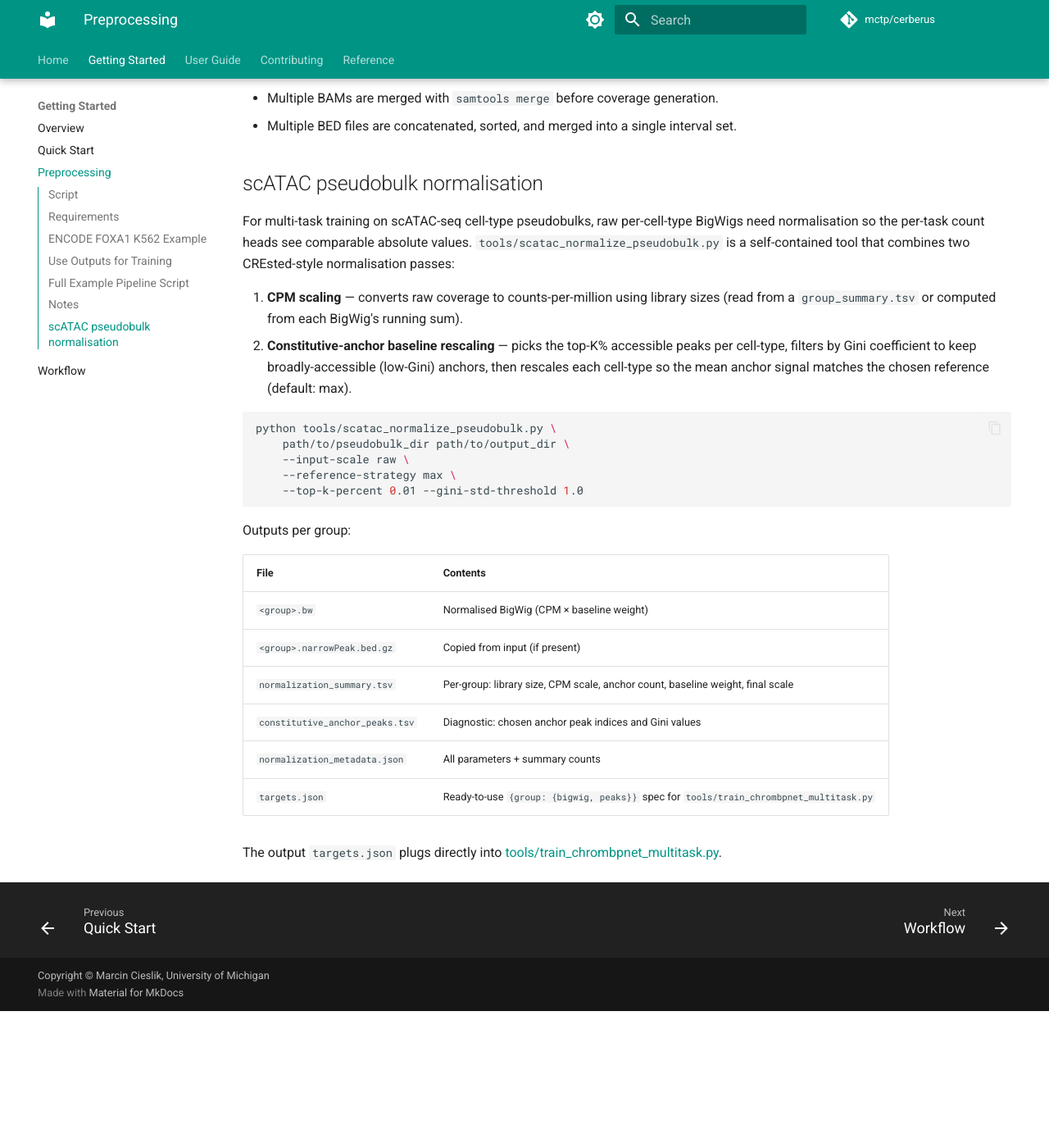
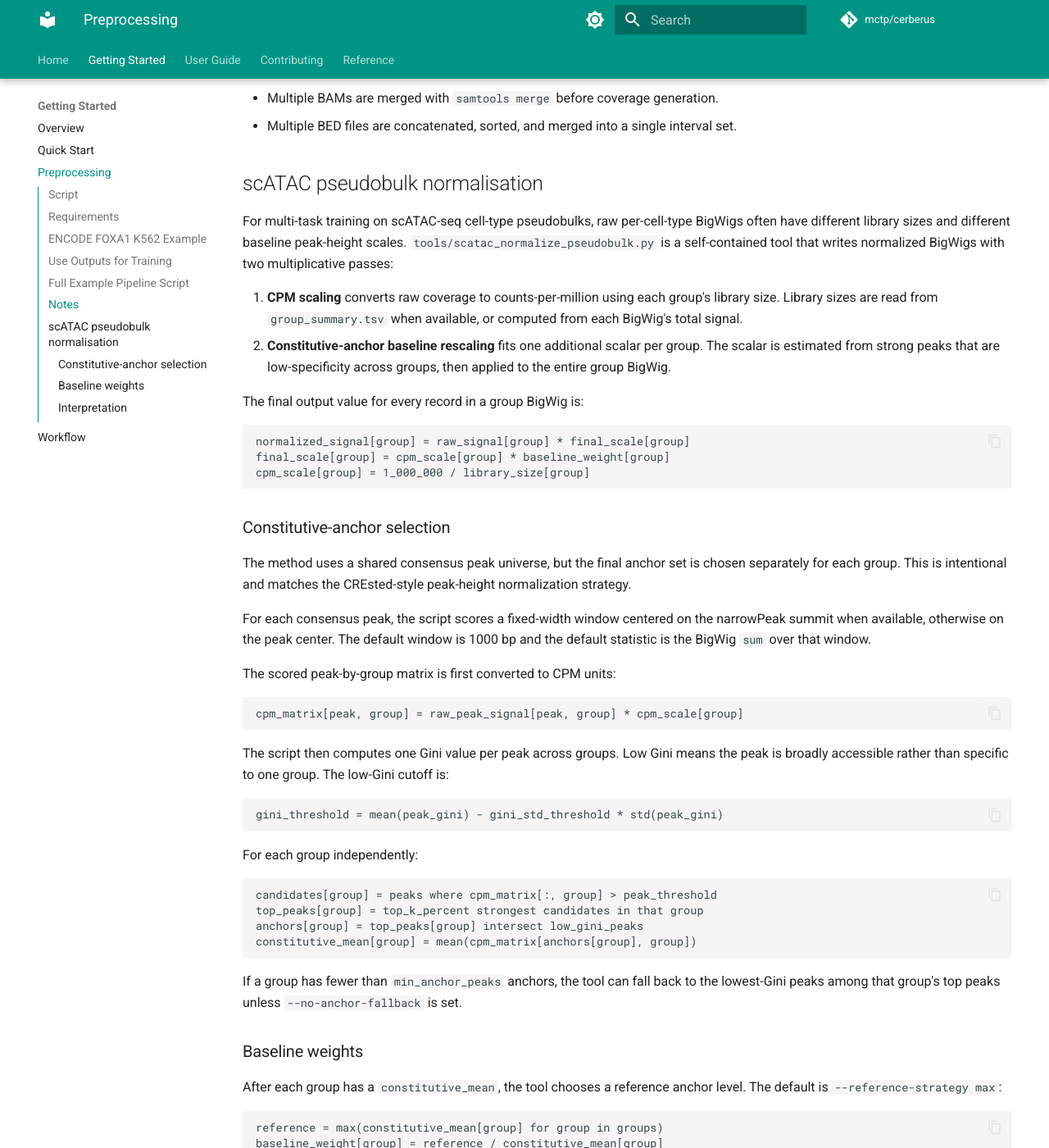
Before and after one commit to mctp/cerberus, an MkDocs documentation site: the page built from docs/preprocessing.md, in a window 1280 px wide and 1400 px high, scrolled down 1741 px. Shown: the whole window at 82% size. Built offline with MkDocs 1.6.1 and Material for MkDocs 9.7.7, drawn with Linux system fonts in a browser that asks for light colours; comment, search, counter and statistics services are not loaded; before the commit the page ends 2974 px from its top, so only the background shows below that; some of the changed text lies outside the part shown.

Commit message:
Document constitutive pseudobulk normalization

````diff
--- a/docs/preprocessing.md
+++ b/docs/preprocessing.md
@@ -76,10 +76,109 @@ Use `examples/chip_foxa1_k562_encode_bpnet_pomeranian.sh` to run preprocessing a
 
 ## scATAC pseudobulk normalisation
 
-For multi-task training on scATAC-seq cell-type pseudobulks, raw per-cell-type BigWigs need normalisation so the per-task count heads see comparable absolute values. `tools/scatac_normalize_pseudobulk.py` is a self-contained tool that combines two CREsted-style normalisation passes:
+For multi-task training on scATAC-seq cell-type pseudobulks, raw
+per-cell-type BigWigs often have different library sizes and different
+baseline peak-height scales. `tools/scatac_normalize_pseudobulk.py` is a
+self-contained tool that writes normalized BigWigs with two multiplicative
+passes:
 
-1. **CPM scaling** — converts raw coverage to counts-per-million using library sizes (read from a `group_summary.tsv` or computed from each BigWig's running sum).
-2. **Constitutive-anchor baseline rescaling** — picks the top-K% accessible peaks per cell-type, filters by Gini coefficient to keep broadly-accessible (low-Gini) anchors, then rescales each cell-type so the mean anchor signal matches the chosen reference (default: max).
+1. **CPM scaling** converts raw coverage to counts-per-million using each
+   group's library size. Library sizes are read from `group_summary.tsv` when
+   available, or computed from each BigWig's total signal.
+2. **Constitutive-anchor baseline rescaling** fits one additional scalar per
+   group. The scalar is estimated from strong peaks that are low-specificity
+   across groups, then applied to the entire group BigWig.
+
+The final output value for every record in a group BigWig is:
+
+```text
+normalized_signal[group] = raw_signal[group] * final_scale[group]
+final_scale[group] = cpm_scale[group] * baseline_weight[group]
+cpm_scale[group] = 1_000_000 / library_size[group]
+```
+
+### Constitutive-anchor selection
+
+The method uses a shared consensus peak universe, but the final anchor set is
+chosen separately for each group. This is intentional and matches the
+CREsted-style peak-height normalization strategy.
+
+For each consensus peak, the script scores a fixed-width window centered on the
+narrowPeak summit when available, otherwise on the peak center. The default
+window is 1000 bp and the default statistic is the BigWig `sum` over that
+window.
+
+The scored peak-by-group matrix is first converted to CPM units:
+
+```text
+cpm_matrix[peak, group] = raw_peak_signal[peak, group] * cpm_scale[group]
+```
+
+The script then computes one Gini value per peak across groups. Low Gini means
+the peak is broadly accessible rather than specific to one group. The low-Gini
+cutoff is:
+
+```text
+gini_threshold = mean(peak_gini) - gini_std_threshold * std(peak_gini)
+```
+
+For each group independently:
+
+```text
+candidates[group] = peaks where cpm_matrix[:, group] > peak_threshold
+top_peaks[group] = top_k_percent strongest candidates in that group
+anchors[group] = top_peaks[group] intersect low_gini_peaks
+constitutive_mean[group] = mean(cpm_matrix[anchors[group], group])
+```
+
+If a group has fewer than `min_anchor_peaks` anchors, the tool can fall back to
+the lowest-Gini peaks among that group's top peaks unless
+`--no-anchor-fallback` is set.
+
+### Baseline weights
+
+After each group has a `constitutive_mean`, the tool chooses a reference anchor
+level. The default is `--reference-strategy max`:
+
+```text
+reference = max(constitutive_mean[group] for group in groups)
+baseline_weight[group] = reference / constitutive_mean[group]
+```
+
+This means each group's strong, low-specificity anchor set is brought to the
+same average height as the highest such group. The script does not modify
+individual peaks separately; `baseline_weight[group]` is a single scalar applied
+to the full BigWig for that group.
+
+### Interpretation
+
+This is not a fixed housekeeping-peak normalization where every group is
+measured on the exact same regions. Instead:
+
+```text
+anchors[A] = top strong low-Gini peaks for group A
+anchors[B] = top strong low-Gini peaks for group B
+```
+
+These anchor sets usually overlap, because low-Gini peaks are shared by design,
+but they are not required to be identical. The reason for this choice is that a
+single fixed anchor set can be weak or noisy in some groups. Per-group top peaks
+ensure every group estimates its baseline from high-confidence accessible
+regions, while the low-Gini filter removes strongly group-specific peaks.
+
+The tradeoff is important. This normalization is appropriate when global
+differences in peak height are treated mainly as technical depth or baseline
+scale effects. It is not appropriate if the biological signal of interest is a
+true global increase or decrease in accessibility across an entire cell type,
+because the normalization deliberately removes that kind of global scale
+difference.
+
+This mirrors CREsted's `crested.pp.normalize_peaks` approach, which computes
+normalization weights from the top values per cell type after low-Gini filtering
+and rescales each cell type by a single weight. See the CREsted
+[`normalize_peaks` documentation](https://crested.readthedocs.io/en/latest/api/_autosummary/crested.pp.normalize_peaks.html)
+and
+[`_normalization.py`](https://github.com/aertslab/CREsted/blob/main/src/crested/pp/_normalization.py).
 
 ```bash
 python tools/scatac_normalize_pseudobulk.py \
````
